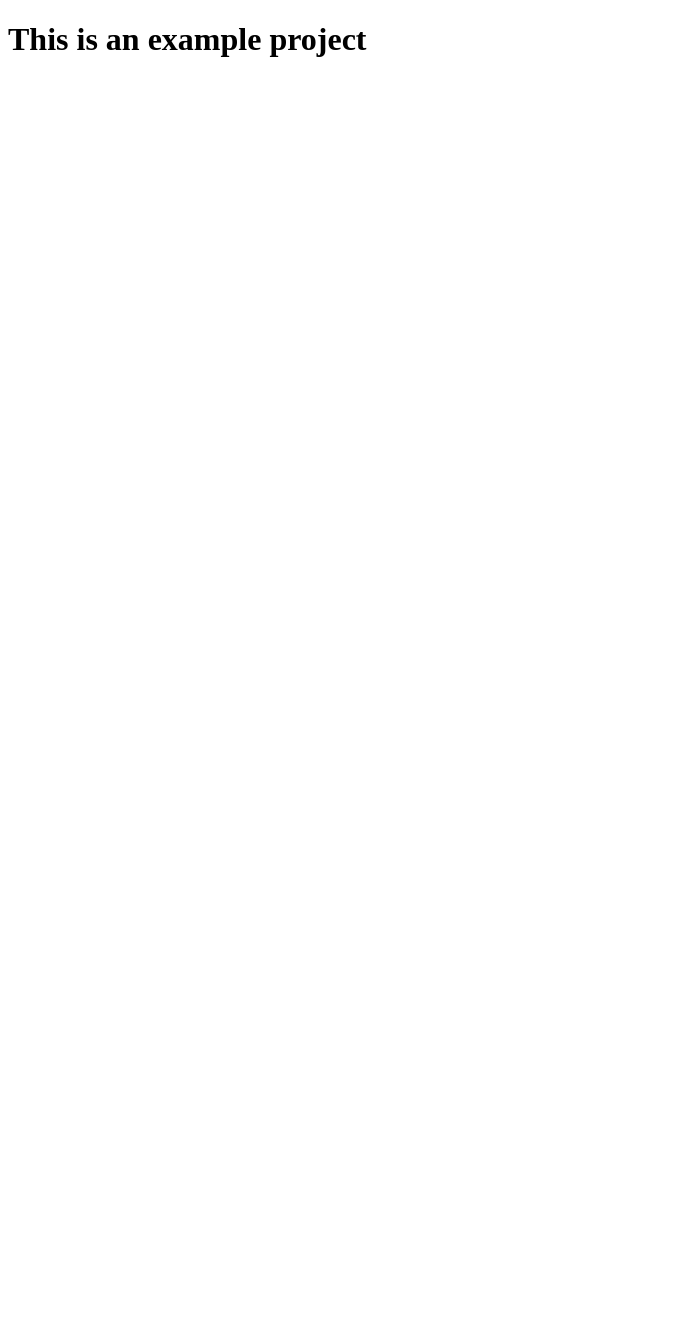
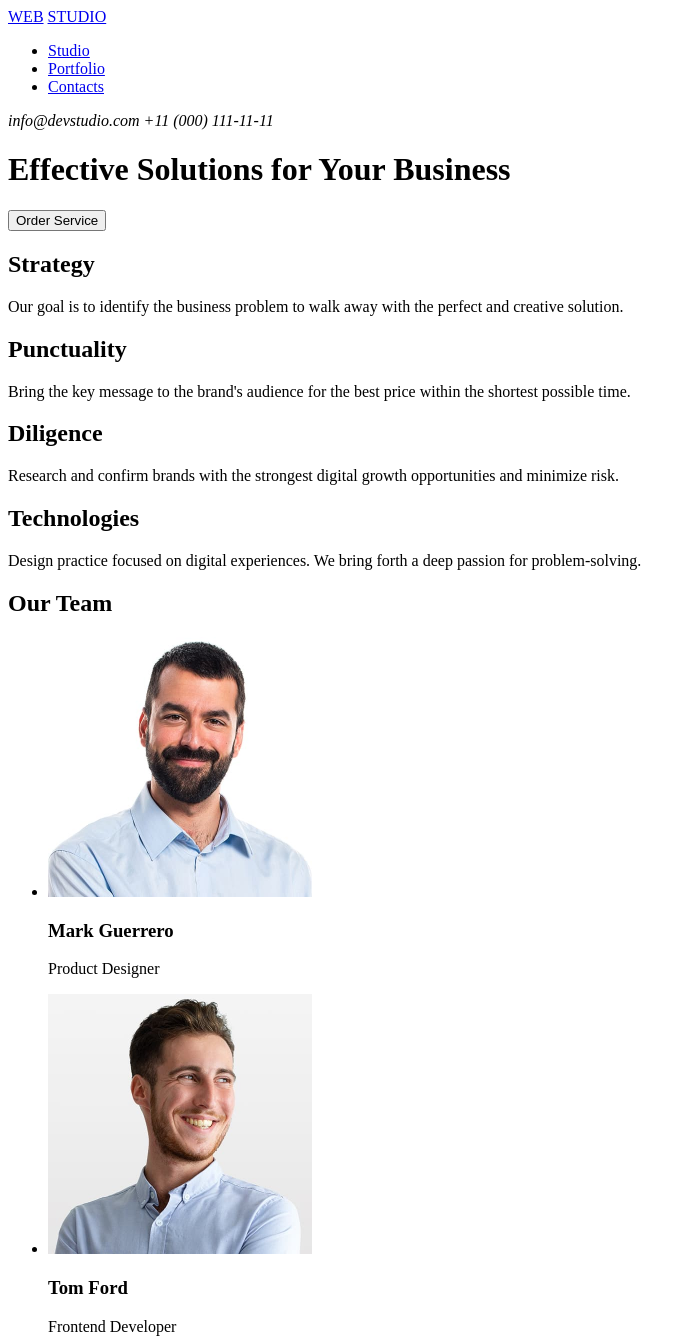
Before and after one commit to viktoriiapopel/goit-markup-hw-01, a plain HTML site: page index.html in a window 1280 px wide. Shown: the top 1339 px of the page, without its empty margins (0-696 px from the left). Before the commit the page ends 800 px from the top, so only its background shows below. Drawn offline with Linux system fonts and the light colour scheme.

Commit message:
add index file

```diff
--- a/index.html
+++ b/index.html
@@ -1,11 +1,116 @@
 <!DOCTYPE html>
 <html lang="en">
-<head>
-    <meta charset="UTF-8">
-    <meta name="viewport" content="width=device-width, initial-scale=1.0">
+  <head>
+    <meta charset="UTF-8" />
+    <meta name="viewport" content="width=device-width, initial-scale=1.0" />
     <title>Document</title>
-</head>
-<body>
-    <h1> This is an example project</h1>
-</body>
+  </head>
+  <body>
+    <header>
+      <a href="/">WEB</a>
+      <a href="/">STUDIO</a>
+      <nav>
+        <ul>
+          <li><a href="#Studio">Studio</a></li>
+          <li><a href="#Portfolio">Portfolio</a></li>
+          <li><a href="#Contacts">Contacts</a></li>
+        </ul>
+        <address>info@devstudio.com +11 (000) 111-11-11</address>
+      </nav>
+    </header>
+
+    <main>
+      <h1>Effective Solutions for Your Business</h1>
+      <button>Order Service</button>
+
+      <section>
+        <h2>Strategy</h2>
+        <p>
+          Our goal is to identify the business problem to walk away with the
+          perfect and creative solution.
+        </p>
+
+        <h2>Punctuality</h2>
+        <p>
+          Bring the key message to the brand's audience for the best price
+          within the shortest possible time.
+        </p>
+
+        <h2>Diligence</h2>
+        <p>
+          Research and confirm brands with the strongest digital growth
+          opportunities and minimize risk.
+        </p>
+
+        <h2>Technologies</h2>
+        <p>
+          Design practice focused on digital experiences. We bring forth a deep
+          passion for problem-solving.
+        </p>
+      </section>
+
+      <section>
+        <h2>Our Team</h2>
+        <ul>
+          <li>
+            <a href="/" target="_blank">
+              <img
+                src="image/markguerrero.jpg"
+                width="264"
+                height="260"
+                alt="mark guerrero"
+              />
+            </a>
+            <h3>Mark Guerrero</h3>
+            <p>Product Designer</p>
+          </li>
+          <li>
+            <a href="/" target="_blank">
+              <img
+                src="image/tomford.jpg"
+                width="264"
+                height="260"
+                alt="tom ford"
+              />
+            </a>
+            <h3>Tom Ford</h3>
+            <p>Frontend Developer</p>
+          </li>
+          <li>
+            <a href="/" target="_blank">
+              <img
+                src="image/camilagarcia.jpg"
+                width="264"
+                height="260"
+                alt="camila garcia"
+              />
+            </a>
+            <h3>Camila Garcia</h3>
+            <p>Marketing</p>
+          </li>
+          <li>
+            <a href="/" target="_blank">
+              <img
+                src="image/danielwilson.jpg"
+                width="264"
+                height="260"
+                alt="daniel wilson"
+              />
+            </a>
+            <h3>Daniel Wilson</h3>
+            <p>UI Designer</p>
+          </li>
+        </ul>
+      </section>
+    </main>
+
+    <footer>
+      <a href="/">WEB</a>
+      <a href="/">STUDIO</a>
+      <p>
+        Increase the flow of customers and sales for your business with digital
+        marketing & growth solutions.
+      </p>
+    </footer>
+  </body>
 </html>
```
Also changed, not shown: image/camilagarcia.jpg (added), image/danielwilson.jpg (added), image/markguerrero.jpg (added), image/tomford.jpg (added).
